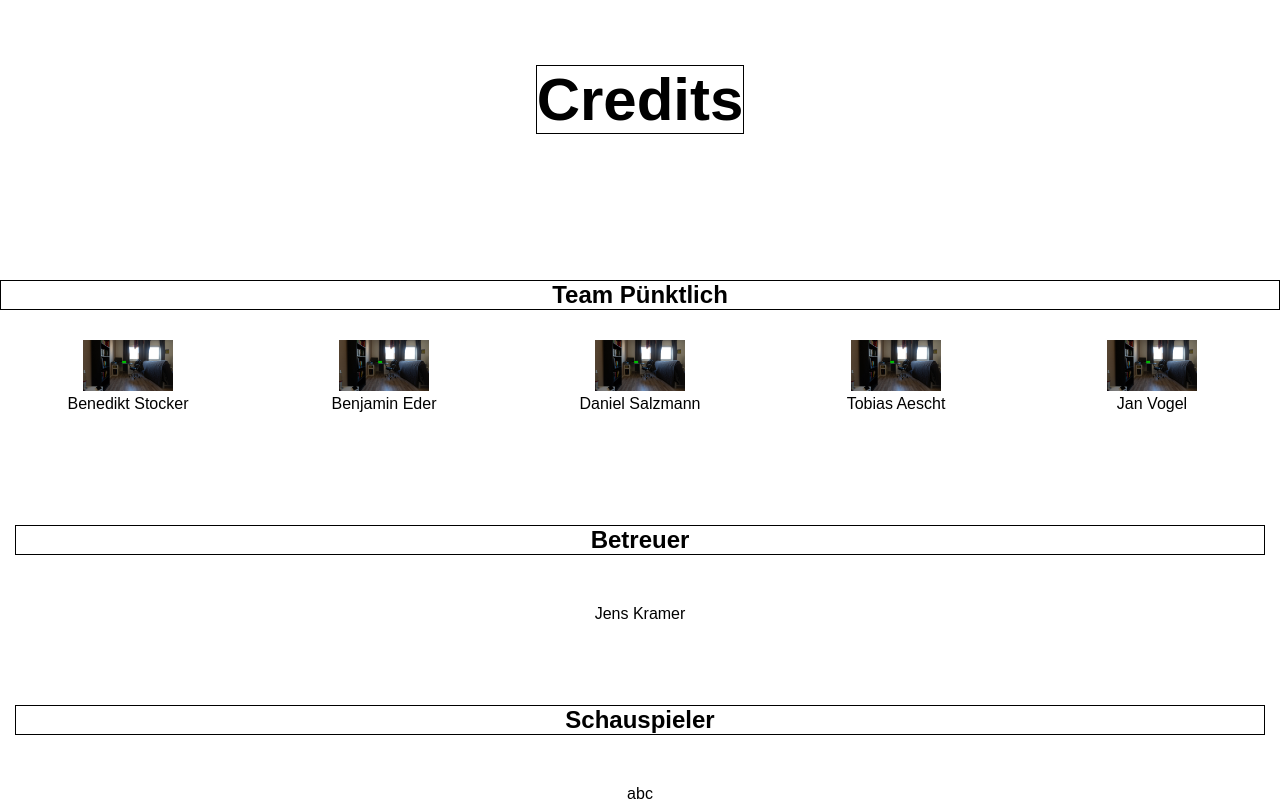
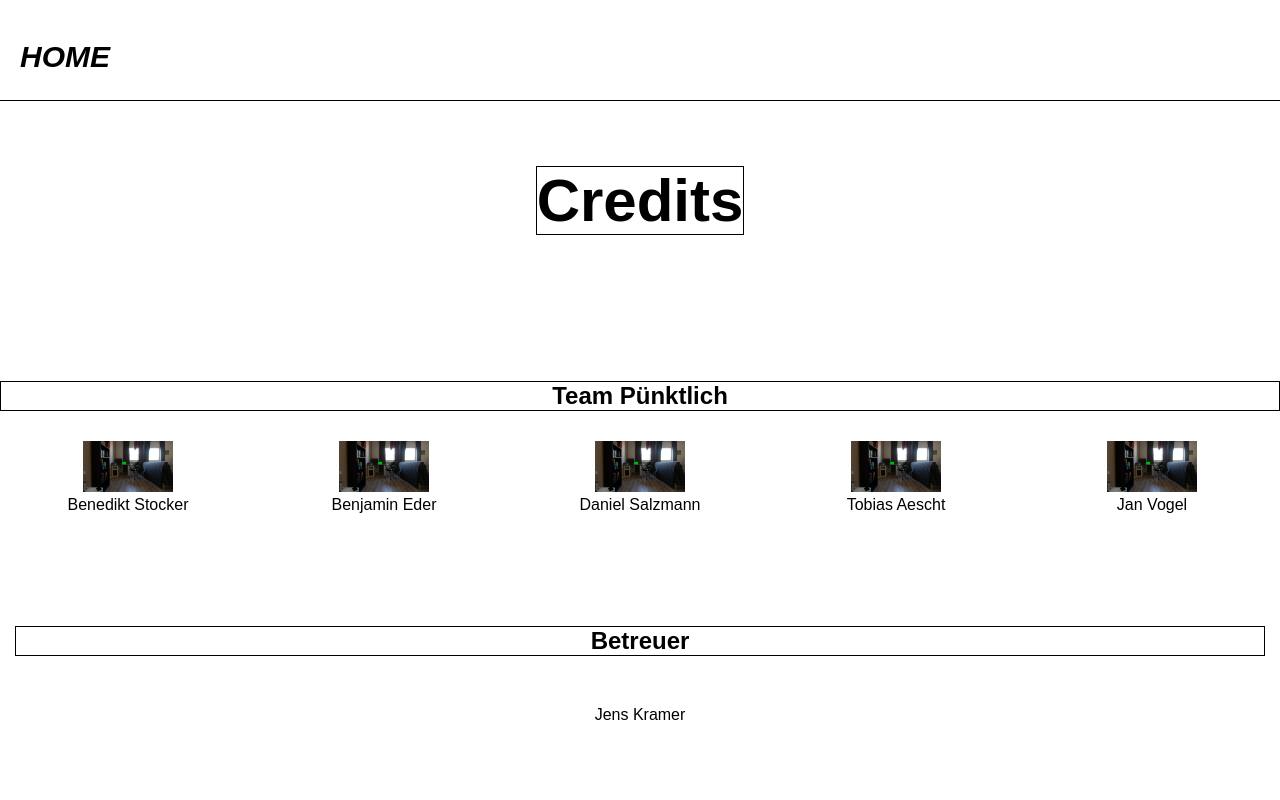
Before and after one commit to bstkr/interactive-movie, an Angular app in the folder interactive-movie-app/: page /credits in a window 1280 px wide. Built offline with nearby package versions, Linux system fonts and the light colour scheme; a web font is replaced by a local one.

Commit message:
Home Button für Credits hinzugefuegt

```diff
--- a/interactive-movie-app/src/app/components/credits/credits.component.html
+++ b/interactive-movie-app/src/app/components/credits/credits.component.html
@@ -7,6 +7,16 @@
         <link href="credits.component.scss">
     </head>
     <body>
+        <header>
+            <div class="container">
+              <nav>
+                <ul>
+                  <li class="current"><a style='font-size: 30px;' href="index.html">Home</a></li>
+                </ul>
+              </nav>
+            </div>
+          </header>
+
         <section id="credits-title">
             <div class="container">
                 <h1 style='border:1px black solid; font-size: 60px;'>Credits</h1>
--- a/interactive-movie-app/src/app/components/credits/credits.component.scss
+++ b/interactive-movie-app/src/app/components/credits/credits.component.scss
@@ -17,6 +17,38 @@ h1{
 
     border-style: none;
 }
+  /* Header */
+
+header{
+    padding-top:30px;
+    min-height:70px;
+    border-bottom:#000000 1px solid;
+  }
+
+header a{
+    text-decoration:none;
+    text-transform: uppercase;
+  }
+
+header li{
+    display:inline;
+    padding: 0 20px 0 20px;
+  }
+
+header nav{
+    float:left;
+    margin-top:10px;
+  }
+
+header .current a{
+    color:#000000;
+    font-weight:bold;
+  }
+
+header .current a:hover{
+    color:#4d4d4d;
+    font-weight:bold;
+  }
 
   /* Boxes */
 #team{
@@ -94,6 +126,8 @@ article#main-col{
 /* Media Queries */
 @media(max-width: 768px){
     #team .team-member,
+    header nav,
+    header nav li,
     article#main-col,
     aside#sidebar{
       float:none;
@@ -101,3 +135,16 @@ article#main-col{
       width:100%;
     }
 }
+
+ul{
+    margin:0;
+    padding:0;
+  }
+
+ul#services li{
+    list-style: none;
+    padding:20px;
+    border: #cccccc solid 1px;
+    margin-bottom:5px;
+    background:#e6e6e6;
+}
```
